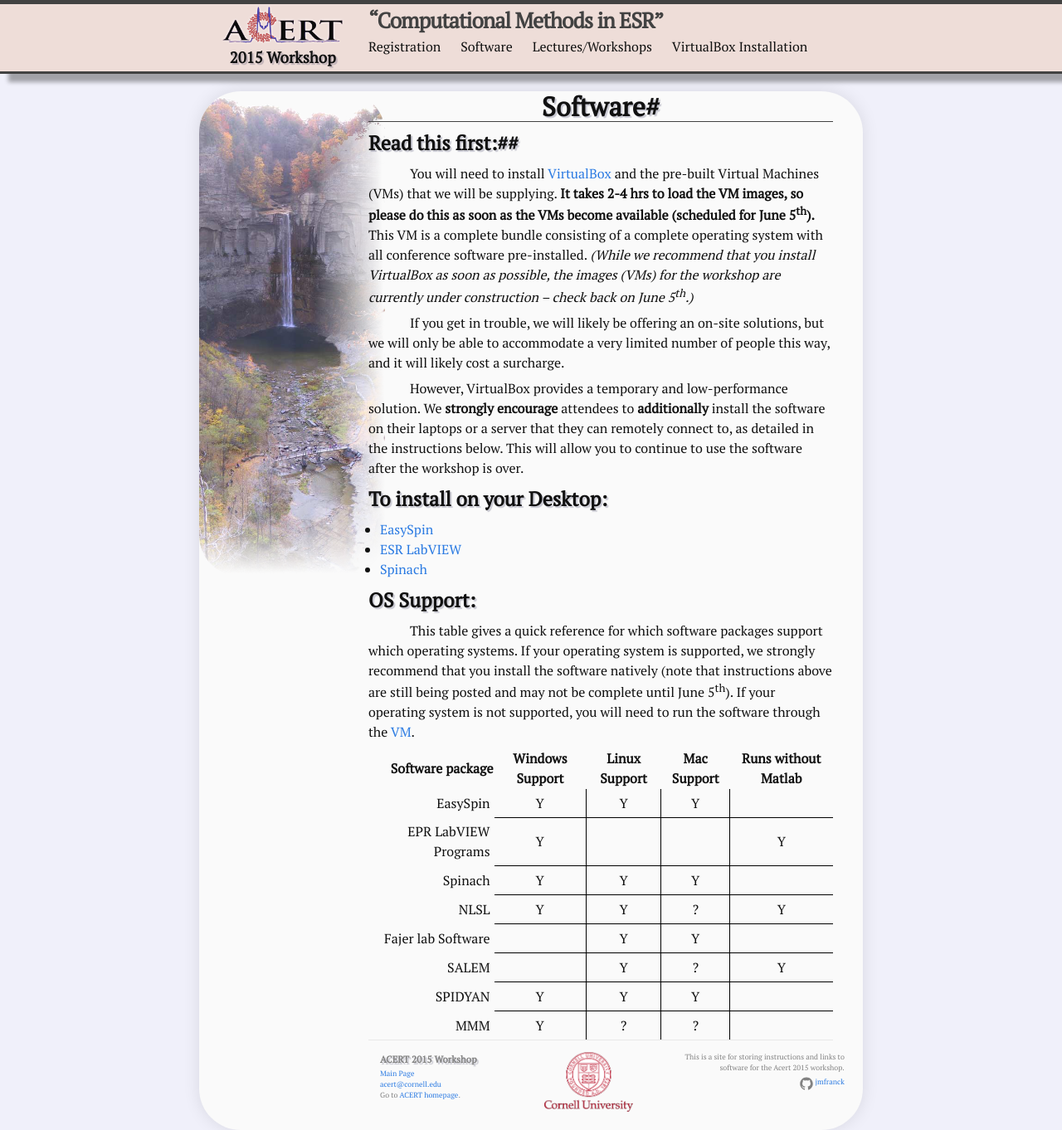
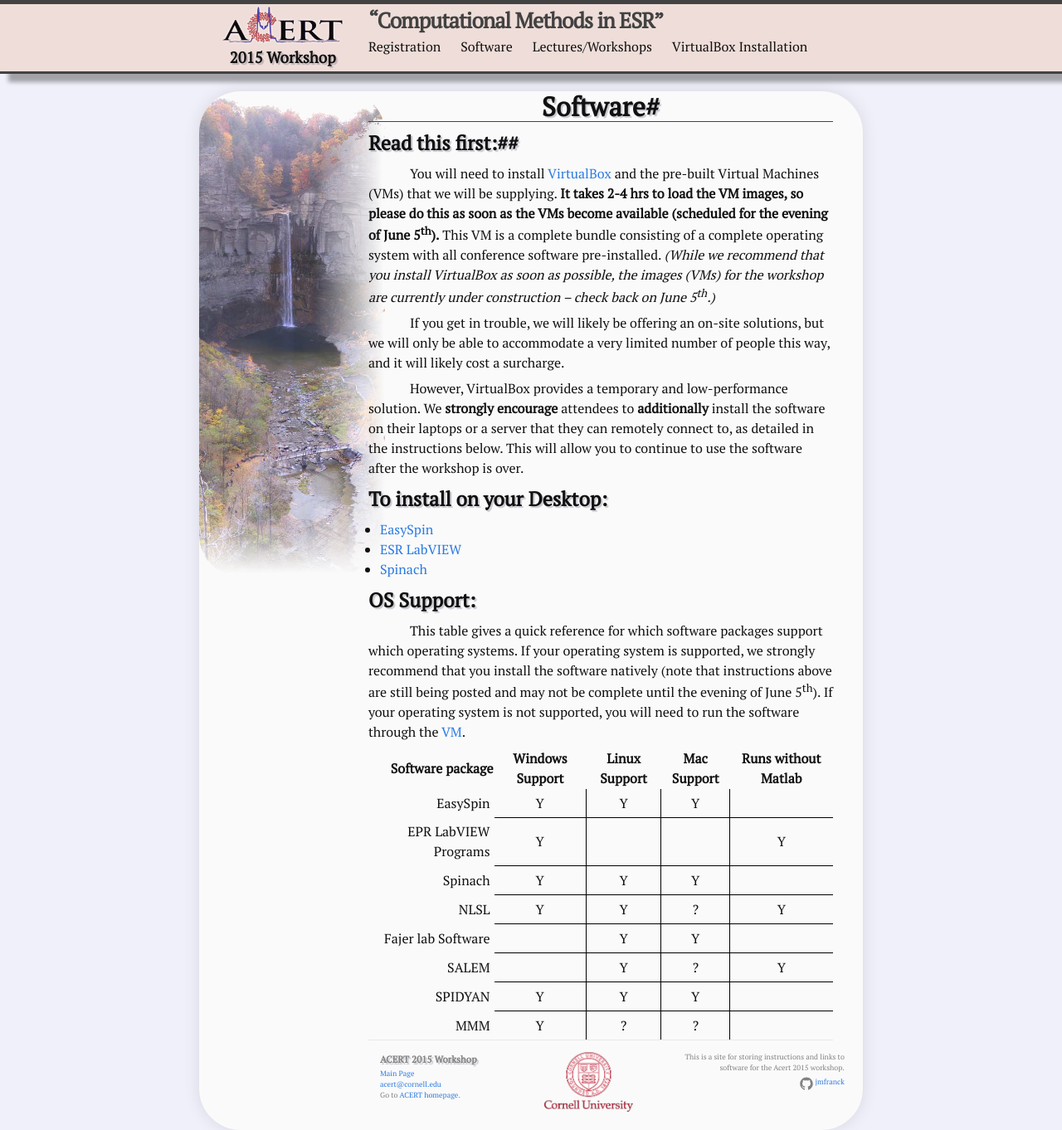
Before and after one commit to jmfranck/acert.github.io, a Jekyll site: the page built from Software_Packages.md, in a window 1280 px wide and 1362 px high. Shown: the whole window at 83% size. Built offline with Jekyll 4.4.1, drawn with Linux system fonts in a browser that asks for light colours.

Commit message:
small change to time

```diff
--- a/Software_Packages.md
+++ b/Software_Packages.md
@@ -10,7 +10,7 @@ attribution: J. Franck
 You will need to install
 [VirtualBox]({{site.baseurl}}/VirtualBox.html) and the pre-built Virtual Machines (VMs) that we will
 be supplying.
-**It takes 2-4 hrs to load the VM images, so please do this as soon as the VMs become available (scheduled for June 5<sup>th</sup>).**
+**It takes 2-4 hrs to load the VM images, so please do this as soon as the VMs become available (scheduled for the evening of June 5<sup>th</sup>).**
 This VM is a complete bundle consisting of a complete operating system with all conference software pre-installed.
 {%include VM_status.md%}
 
@@ -28,7 +28,7 @@ This will allow you to continue to use the software after the workshop is over.
 ## OS Support:
 
 This table gives a quick reference for which software packages support which operating systems.
-If your operating system is supported, we strongly recommend that you install the software natively (note that instructions above are still being posted and may not be complete until June 5<sup>th</sup>).
+If your operating system is supported, we strongly recommend that you install the software natively (note that instructions above are still being posted and may not be complete until the evening of June 5<sup>th</sup>).
 If your operating system is not supported, you will need to run the software through the [VM]({{site.baseurl}}/VirtualBox.html).
 
 Software package | Windows Support | Linux Support | Mac Support | Runs without Matlab|
```
